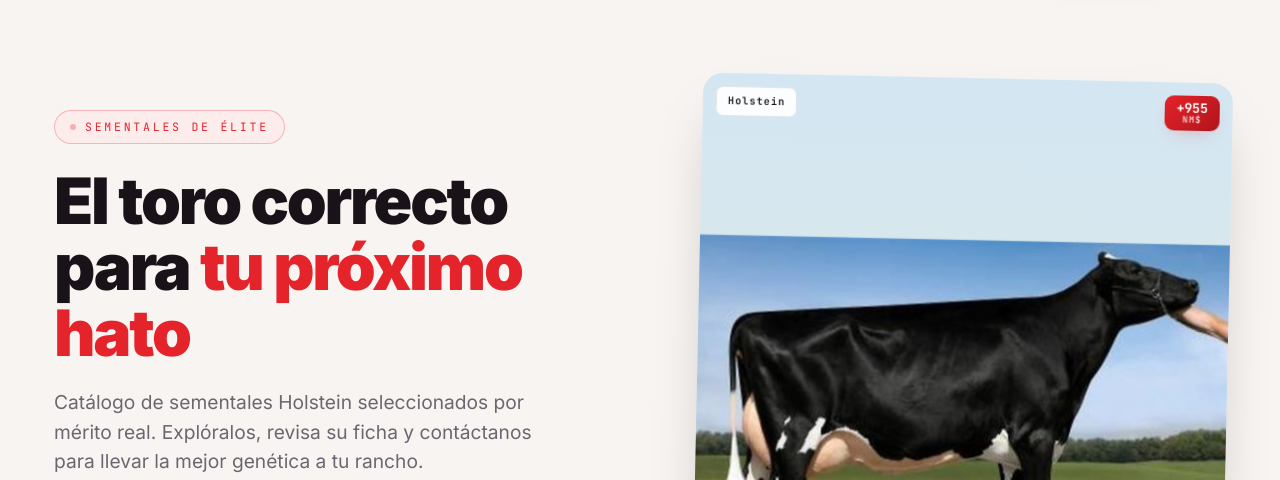
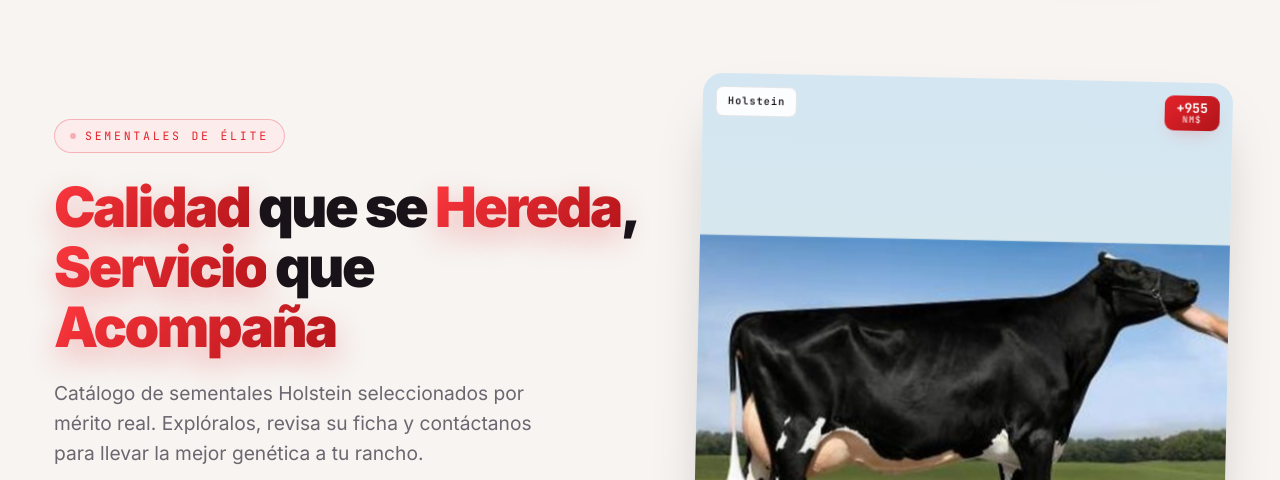
Before and after one commit to grupogonva-boop/genetica-universal, a plain HTML site: page index.html in a window 1280 px wide. Shown: the part 81-561 px from the top of the page. Drawn offline with Linux system fonts and the light colour scheme.

Commit message:
Actualiza slogan principal

```diff
--- a/assets/styles.css
+++ b/assets/styles.css
@@ -68,6 +68,7 @@ nav{position:sticky;top:0;z-index:60;backdrop-filter:blur(16px) saturate(150%);b
 @keyframes pulse{0%,100%{opacity:1}50%{opacity:.3}}
 .hero h1{font-size:clamp(2.3rem,5.2vw,4rem);font-weight:900;line-height:1.03;letter-spacing:-.035em;margin-bottom:22px}
 .hero h1 .accent{color:var(--red)}
+.hero h1.slogan{font-size:clamp(2rem,4.35vw,3.6rem);line-height:1.08;letter-spacing:-.045em}.hero h1.slogan .accent{background:linear-gradient(135deg,var(--red-bright),var(--red-deep));-webkit-background-clip:text;background-clip:text;color:transparent;text-shadow:0 12px 30px var(--red-glow)}
 .hero p{color:var(--muted);font-size:clamp(1.02rem,1.5vw,1.2rem);max-width:520px;margin-bottom:34px}
 .hero-ctas{display:flex;gap:14px;flex-wrap:wrap}
 .btn{display:inline-flex;align-items:center;gap:10px;padding:15px 27px;border-radius:99px;font-weight:600;font-size:.95rem;cursor:pointer;border:1px solid transparent;transition:transform .2s,box-shadow .2s}
--- a/index.html
+++ b/index.html
@@ -36,7 +36,7 @@
   <div class="hero-grid">
     <div>
       <div class="kicker reveal"><span class="dot"></span>Sementales de élite</div>
-      <h1 class="reveal">El toro correcto<br>para <span class="accent">tu próximo hato</span></h1>
+      <h1 class="reveal slogan"><span class="accent">Calidad</span> que se <span class="accent">Hereda</span>,<br><span class="accent">Servicio</span> que <span class="accent">Acompaña</span></h1>
       <p class="reveal">Catálogo de sementales Holstein seleccionados por mérito real. Explóralos, revisa su ficha y contáctanos para llevar la mejor genética a tu rancho.</p>
       <div class="hero-ctas reveal">
         <a href="#catalogo" class="btn btn-primary"><svg viewBox="0 0 24 24" width="18" fill="none" stroke="currentColor" stroke-width="1.5" stroke-linecap="round" stroke-linejoin="round"><rect x="3" y="4" width="18" height="16" rx="2"/><path d="M3 9h18M8 4v5"/></svg>Ver catálogo</a>
```
